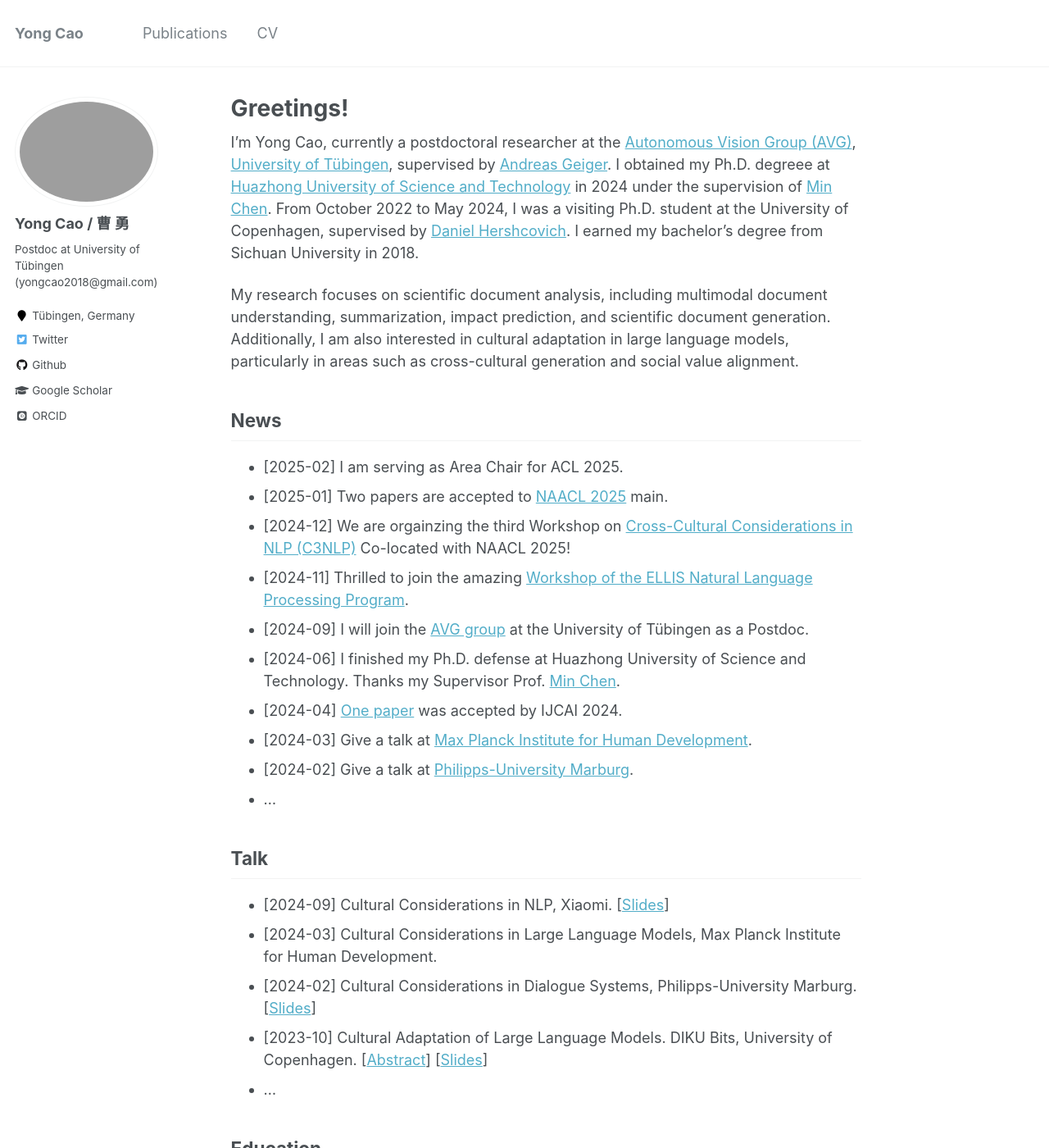
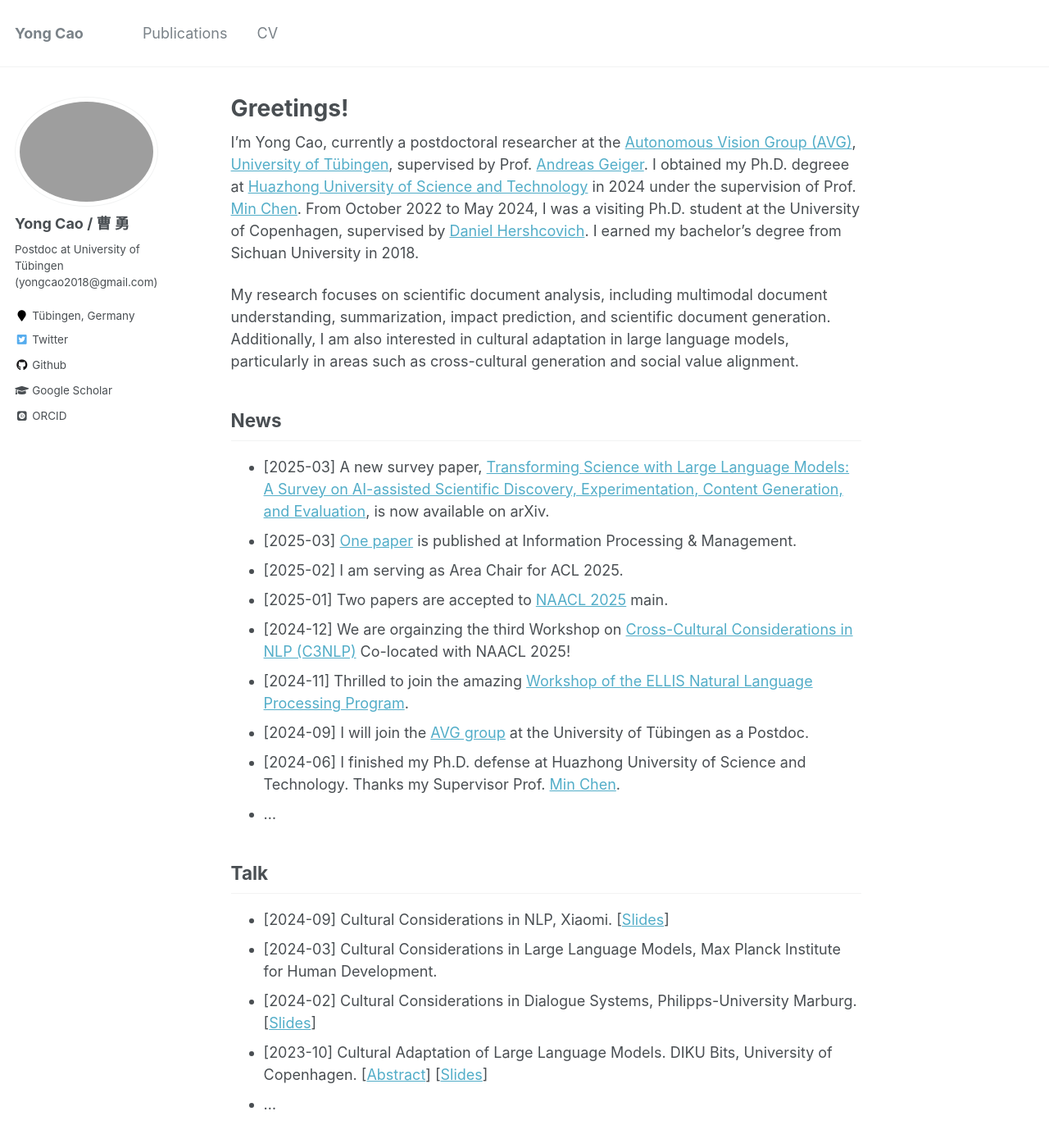
Before and after one commit to yongcaoplus/yongcaoplus.github.io, a Jekyll site: the page built from _pages/about.md, in a window 1280 px wide and 1400 px high. Shown: the whole window at 82% size. Built offline with Jekyll 4.4.1, drawn with Linux system fonts in a browser that asks for light colours; some web fonts are replaced.

Commit message:
update paper

```diff
--- a/_pages/about.md
+++ b/_pages/about.md
@@ -7,21 +7,23 @@ redirect_from:
   - /about/
   - /about.html
 ---
-I'm Yong Cao, currently a postdoctoral researcher at the [Autonomous Vision Group (AVG)](https://uni-tuebingen.de/en/fakultaeten/mathematisch-naturwissenschaftliche-fakultaet/fachbereiche/informatik/lehrstuehle/autonomous-vision/home/), [University of Tübingen](https://uni-tuebingen.de/en/), supervised by [Andreas Geiger](https://www.cvlibs.net/). I obtained my Ph.D. degreee at [Huazhong University of Science and Technology](https://www.hust.edu.cn/) in 2024 under the supervision of [Min Chen](https://people.ece.ubc.ca/~minchen/). From October 2022 to May 2024, I was a visiting Ph.D. student at the University of Copenhagen, supervised by [Daniel Hershcovich](https://danielhers.github.io/). I earned my bachelor’s degree from Sichuan University in 2018.
+I'm Yong Cao, currently a postdoctoral researcher at the [Autonomous Vision Group (AVG)](https://uni-tuebingen.de/en/fakultaeten/mathematisch-naturwissenschaftliche-fakultaet/fachbereiche/informatik/lehrstuehle/autonomous-vision/home/), [University of Tübingen](https://uni-tuebingen.de/en/), supervised by Prof. [Andreas Geiger](https://www.cvlibs.net/). I obtained my Ph.D. degreee at [Huazhong University of Science and Technology](https://www.hust.edu.cn/) in 2024 under the supervision of Prof. [Min Chen](https://people.ece.ubc.ca/~minchen/). From October 2022 to May 2024, I was a visiting Ph.D. student at the University of Copenhagen, supervised by [Daniel Hershcovich](https://danielhers.github.io/). I earned my bachelor’s degree from Sichuan University in 2018.
 
 My research focuses on scientific document analysis, including multimodal document understanding, summarization, impact prediction, and scientific document generation. Additionally, I am also interested in cultural adaptation in large language models, particularly in areas such as cross-cultural generation and social value alignment.
 
 News
 ------
+* [2025-03] A new survey paper, [Transforming Science with Large Language Models: A Survey on AI-assisted Scientific Discovery, Experimentation, Content Generation, and Evaluation](https://arxiv.org/abs/2502.05151), is now available on arXiv.
+* [2025-03] [One paper](https://www.sciencedirect.com/science/article/pii/S030645732500041X) is published at Information Processing & Management.
 * [2025-02] I am serving as Area Chair for ACL 2025.
 * [2025-01] Two papers are accepted to [NAACL 2025](https://2025.naacl.org/) main.
 * [2024-12] We are orgainzing the third Workshop on [Cross-Cultural Considerations in NLP (C3NLP)](https://c3nlp.github.io/) Co-located with NAACL 2025!
 * [2024-11] Thrilled to join the amazing [Workshop of the ELLIS Natural Language Processing Program](https://www.dagstuhl.de/seminars/seminar-calendar/seminar-details/24485).
 * [2024-09] I will join the [AVG group](https://uni-tuebingen.de/fakultaeten/mathematisch-naturwissenschaftliche-fakultaet/fachbereiche/informatik/lehrstuehle/autonomous-vision/team/) at the University of Tübingen as a Postdoc.
 * [2024-06] I finished my Ph.D. defense at Huazhong University of Science and Technology. Thanks my Supervisor Prof. [Min Chen](https://people.ece.ubc.ca/~minchen/).
-* [2024-04] [One paper](https://arxiv.org/abs/2407.04999) was accepted by IJCAI 2024.
-* [2024-03] Give a talk at [Max Planck Institute for Human Development](https://www.mpib-berlin.mpg.de/research/research-centers/adaptive-rationality).
-* [2024-02] Give a talk at [Philipps-University Marburg](https://www.uni-marburg.de/en).
+<!-- * [2024-04] [One paper](https://arxiv.org/abs/2407.04999) was accepted by IJCAI 2024. -->
+<!-- * [2024-03] Give a talk at [Max Planck Institute for Human Development](https://www.mpib-berlin.mpg.de/research/research-centers/adaptive-rationality). -->
+<!-- * [2024-02] Give a talk at [Philipps-University Marburg](https://www.uni-marburg.de/en).  -->
 * ...
 
 
```
